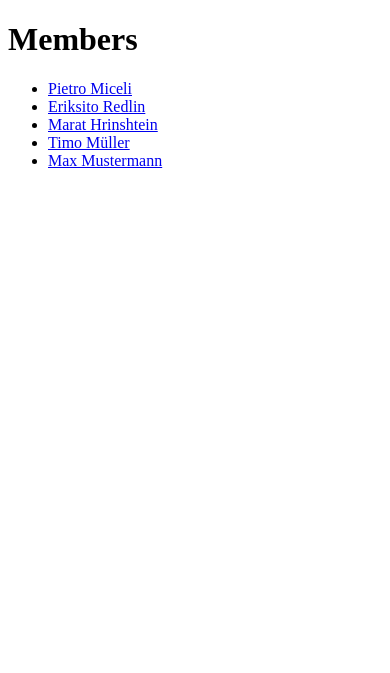
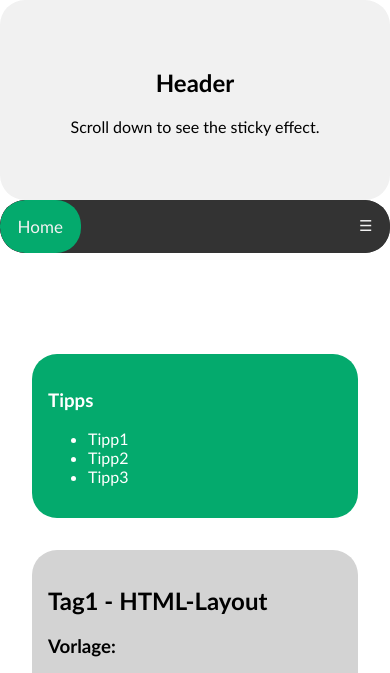
Before and after one commit to QA-Rheinruhr/u13_backend_django, a Django app: page /team_app/ in a window 390 px wide. Shown: the top 673 px of the page. Before the commit the page ends 168 px from the top, so only its background shows below. Run offline with Django 4.2, Linux system fonts and the light colour scheme; data comes from the database, SQL or seed files in the repository.

Commit message:
master template implemented

```diff
--- /dev/null
+++ b/u13_liste/team_app/templates/baseTemplate.html
@@ -0,0 +1,325 @@
+<!DOCTYPE html>
+<html>
+  <head>
+    <meta name="viewport" content="width=device-width, initial-scale=1">
+    <title>{% block title %}{% endblock %}</title>
+    <!-- external Stylesheet -->
+    <!-- <link rel="stylesheet" href="statics/css/updatedStyles.css"> -->
+    <style>
+              /* START Allgemeines CSS ------------------------------------------------ */
+      /* custom classes  */
+      * :not(article){
+        /* Hilfstag: Grenzen Jedes Elements anzeigen */
+          /* border: 1px solid red; */
+          border-radius: 25px;
+      }
+      body {
+        margin: 0;
+        font-size: 1rem;
+        font-family: Ubuntu, Calibri, Arial, Helvetica, sans-serif;
+      }
+
+      .header {
+        background-color: #f1f1f1;
+        padding: 3rem;
+        text-align: center;
+      }
+
+      #navbar {
+        overflow: hidden;
+        background-color: #333;
+      }
+      img {
+        width: 100%;
+      }
+      /* ENDE Allgemeines CSS ------------------------------------------------ */
+
+
+      /* START HEADER CSS ---------------- ---------------- ---------------- ---------------- ---------------- ---------------- ---------------- */
+      .topnav {
+        overflow: hidden;
+        background-color: #333;
+      }
+
+      .topnav a {
+        float: left;
+        display: block;
+        color: #f2f2f2;
+        text-align: center;
+        padding: 1rem 1.1rem;
+        text-decoration: none;
+        font-size: 17px;
+      }
+
+      .active {
+        background-color: #04AA6D;
+        color: white;
+      }
+
+      .topnav .icon {
+        display: none;
+      }
+
+      .dropdown {
+        float: left;
+        overflow: hidden;
+      }
+
+      .dropdown .dropbtn {
+        font-size: 17px;
+        border: none;
+        outline: none;
+        color: white;
+        padding: 1rem 1.1rem;
+        background-color: inherit;
+        font-family: inherit;
+        margin: 0;
+      }
+
+      .dropdown-content {
+        display: none;
+        position: absolute;
+        background-color: #f9f9f9;
+        min-width: 160px;
+        box-shadow: 0px 8px 16px 0px rgba(0,0,0,0.2);
+        z-index: 1;
+      }
+
+      .dropdown-content a {
+        float: none;
+        color: black;
+        padding: 1rem 1.1rem;
+        text-decoration: none;
+        display: block;
+        text-align: left;
+      }
+
+      .topnav a:hover, .dropdown:hover .dropbtn {
+        background-color: #555;
+        color: white;
+      }
+
+      .dropdown-content a:hover {
+        background-color: #ddd;
+        color: black;
+      }
+
+      .dropdown:hover .dropdown-content {
+        display: block;
+      }
+
+
+      /* END HEADER CSS ---------------- ---------------- ---------------- ---------------- ---------------- ---------------- ---------------- */
+
+      /* START Layout - Grid  ---------- ---------------- ---------------- ---------------- ---------------- ---------------- ---------------- */
+      /* Basic layout and coloring */
+      header {
+          text-align: center;
+          background-color: #555;
+      }
+      aside {
+          background-color: #04AA6D;
+          padding: 1em;
+          color: white
+      }
+      aside a {
+        text-decoration: none;
+        color: white;
+      }
+
+      section
+      {
+          background-color: lightgrey;
+          padding: 1em;
+      }
+      /* article{
+          background-color: darkgrey;
+      } */
+      footer {
+        position: fixed;
+          left: 0;
+          bottom: 0;
+          width: 100%;
+          color: white;
+          text-align: center;
+          background-color: #333;
+      }
+      .content {
+        padding: 1em;
+      }
+
+      /* sticky Header CSS */
+      .sticky {
+        position: fixed;
+        top: 0;
+        width: 100%;
+      }
+      .sticky + .content {
+        /* needs to be the height of the header */
+        padding-top: 52px;
+      }
+
+      /* containers */
+      .container{
+        max-width: 1400px;
+        margin: auto;
+        padding: 1em;
+      }
+      .grid-container {
+          display: grid;
+          height: auto;
+          align-content: center;
+          grid-template-columns: 20% 80%;
+          row-gap: 2em;
+          column-gap: 1em;
+          padding: 1em;
+      }
+      /* END Layout - Grid  ---------- ---------------- ---------------- ---------------- ---------------- ---------------- ----------------   */
+
+
+
+
+      /* START Media Queries  ---------- ---------------- ---------------- ---------------- ---------------- ---------------- ----------------  */
+      @media screen and (max-width: 600px) {
+        .topnav a:not(:first-child), .dropdown .dropbtn {
+          display: none;
+        }
+        .topnav a.icon {
+          float: right;
+          display: block;
+        }
+      }
+
+      @media screen and (max-width: 600px) {
+        .topnav.responsive {position: relative;}
+        .topnav.responsive .icon {
+          position: absolute;
+          right: 0;
+          top: 0;
+        }
+        .topnav.responsive a {
+          float: none;
+          display: block;
+          text-align: left;
+        }
+        .topnav.responsive .dropdown {float: none;}
+        .topnav.responsive .dropdown-content {position: relative;}
+        .topnav.responsive .dropdown .dropbtn {
+          display: block;
+          width: 100%;
+          text-align: left;
+        }
+        /* Overwrite default grid layout */
+        .grid-container {
+            display: grid;
+            height: auto;
+            align-content: center;
+            grid-template-columns: auto;
+            row-gap: 2em;
+            column-gap: 1em;
+            padding: 1em;
+        }
+      }
+
+      /* ENDE: Media Queries  ---------- ---------------- ---------------- ---------------- ---------------- ---------------- ----------------   */
+
+    </style>
+</head>
+<body>
+
+<!-- START HEADER  -->
+<div class="header">
+  <h2>Header</h2>
+  <p>Scroll down to see the sticky effect.</p>
+</div>
+
+<div class="" id="navbar">
+  <div class="topnav" id="myTopnav" >
+      <a href="/index.html" class="active">Home</a>
+
+      <div class="dropdown">
+        <button class="dropbtn">IHK
+          <i class="fa fa-caret-down"></i>
+        </button>
+        <div class="dropdown-content">
+          <a href="11_ihk.html">Lesson1.1: Bubblesort</a>
+          <a href="12_ihk.html">Lesson1.2: Datenauswertung</a>
+          <!-- <a href="12_ihk.html">Lesson1.2: Stringkomprimierung</a>
+          <a href="lesson2_3.html">Lesson1.3: Passwort Generator</a>
+          <a href="lesson2_4.html">Lesson1.4: getAppointment</a>
+          <a href="lesson2_5.html">Lesson1.5: Kino</a> -->
+        </div>
+      </div>
+
+      <div class="dropdown">
+        <button class="dropbtn">UML
+          <i class="fa fa-caret-down"></i>
+        </button>
+        <div class="dropdown-content">
+          <a href="lesson3_1.html">Lesson3.1 Recherche</a>
+          <a href="lesson3_2.html">Lesson3.2 TagesschauNachbau</a>
+          <a href="lesson3_3.html">Lesson3.3 Jquery</a>
+        </div>
+      </div>
+
+      <div class="dropdown">
+        <button class="dropbtn">Django
+          <i class="fa fa-caret-down"></i>
+        </button>
+        <div class="dropdown-content">
+          <a href="lesson3_1.html">Lesson4.1 Calculator</a>
+        </div>
+      </div>
+
+
+
+      <a href="javascript:void(0);" style="font-size:15px;" class="icon" onclick="myFunction()">&#9776;</a>
+  </div>
+</div>
+<!-- ENDE Header -->
+
+
+
+    {% block content %}
+
+    {% endblock %}
+
+
+
+
+
+  <!-- START Footer  -->
+  <footer>
+    <div class="container">Footer</div>
+  </footer>
+  <!-- END Footer  -->
+
+  <!-- JS -->
+  <script>
+  // JS: Header
+  function myFunction() {
+      var x = document.getElementById("myTopnav");
+      if (x.className === "topnav") {
+      x.className += " responsive";
+      } else {
+      x.className = "topnav";
+      }
+  }
+
+  // JS: StickyHeader
+  window.onscroll = function() {stickyFunction()};
+
+  var navbar = document.getElementById("navbar");
+  var sticky = navbar.offsetTop;
+
+  function stickyFunction() {
+    if (window.pageYOffset >= sticky) {
+      navbar.classList.add("sticky")
+    } else {
+      navbar.classList.remove("sticky");
+    }
+  }
+  </script>
+
+</body>
+</html>
--- /dev/null
+++ b/u13_liste/team_app/templates/contentDummy.html
@@ -0,0 +1,66 @@
+{% extends "baseTemplate.html" %}
+
+<!-- Titll setzten  -->
+{% block title %}
+  Page title
+{% endblock %}
+
+
+{% block content %}
+<!-- START Content  -->
+<div class="container content" style="margin-top: 69px;/* height: auto; */">
+    <div class="grid-container">
+
+        <!-- Frist Content Block  -->
+        <aside>
+            <h3>Tipps</h3>
+            <ul>
+            <li><a href="">Tipp1</a></li>
+            <li><a href="">Tipp2</a></li>
+            <li><a href="">Tipp3</a></li>
+            </ul>
+        </aside>
+        <section>
+            <article>
+                <h2>Tag1 - HTML-Layout</h2>
+                <h3>Vorlage:</h3>
+                <img src="statics/img/meilenstein_01.png" alt="" srcset="">
+                <h3>Eigenes Ergebnis: <a href="/statics/html/base_page_template.html">Base Template</a></h3>
+            </article>
+        </section>
+
+        <!-- Second Content Block  -->
+        <aside>aside</aside>
+        <section>
+            <article><h2>UML</h2></article>
+            <article>article</article>
+            <article>article</article>
+        </section>
+
+        <!-- Third Content Block  -->
+        <aside>aside</aside>
+        <section>
+            <article><h2>django</h2></article>
+            <article>article</article>
+            <article>article</article>
+            <article>article</article>
+        </section>
+
+        <!-- Fourth Content Block  -->
+        <aside>aside</aside>
+        <section>
+            <article>article</article>
+            <article>article</article>
+            <article>article</article>
+            <article>article</article>
+            <article>article</article>
+        </section>
+
+
+
+
+
+    </div>
+</div>
+<!-- ENDE Content  -->
+{% endblock %}
--- a/u13_liste/team_app/views.py
+++ b/u13_liste/team_app/views.py
@@ -4,7 +4,7 @@ from .models import Member
 
 def team_app(request):
     mymembers = Member.objects.all().values()
-    template = loader.get_template('all_members.html')
+    template = loader.get_template('contentDummy.html')
     context= {
         'mymembers': mymembers,
     }
```
Also changed, not shown: u13_liste/team_app/templates/details.html (+14 -15 lines), readme.md.
